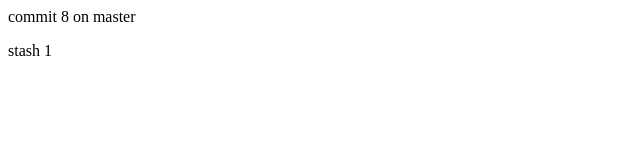
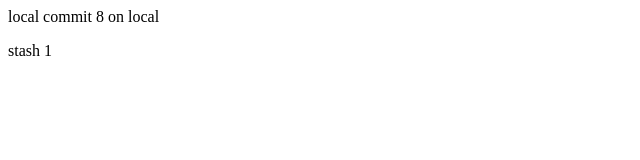
Before and after one commit to OmarSaber1/Git_Practice, a plain HTML site: page index.html in a window 1280 px wide. Shown: the full height of the page, 0-640 px from the left. Drawn offline with Linux system fonts and the light colour scheme.

Commit message:
local commit 8

```diff
--- a/index.html
+++ b/index.html
@@ -1,3 +1,3 @@
-<p>commit 8 on master</p>
+<p>local commit 8 on local</p>
 
 <p>stash 1</p>
```
